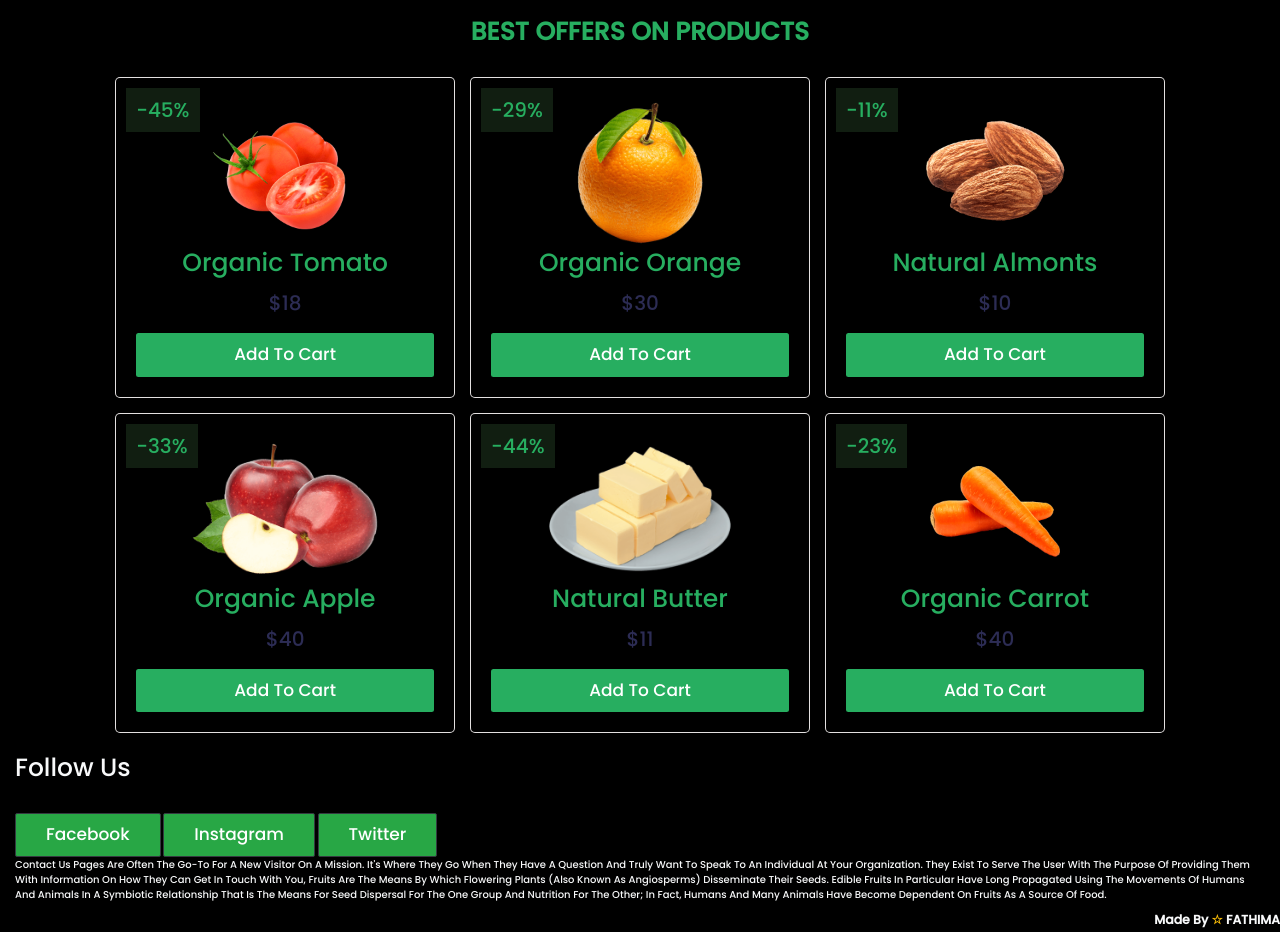
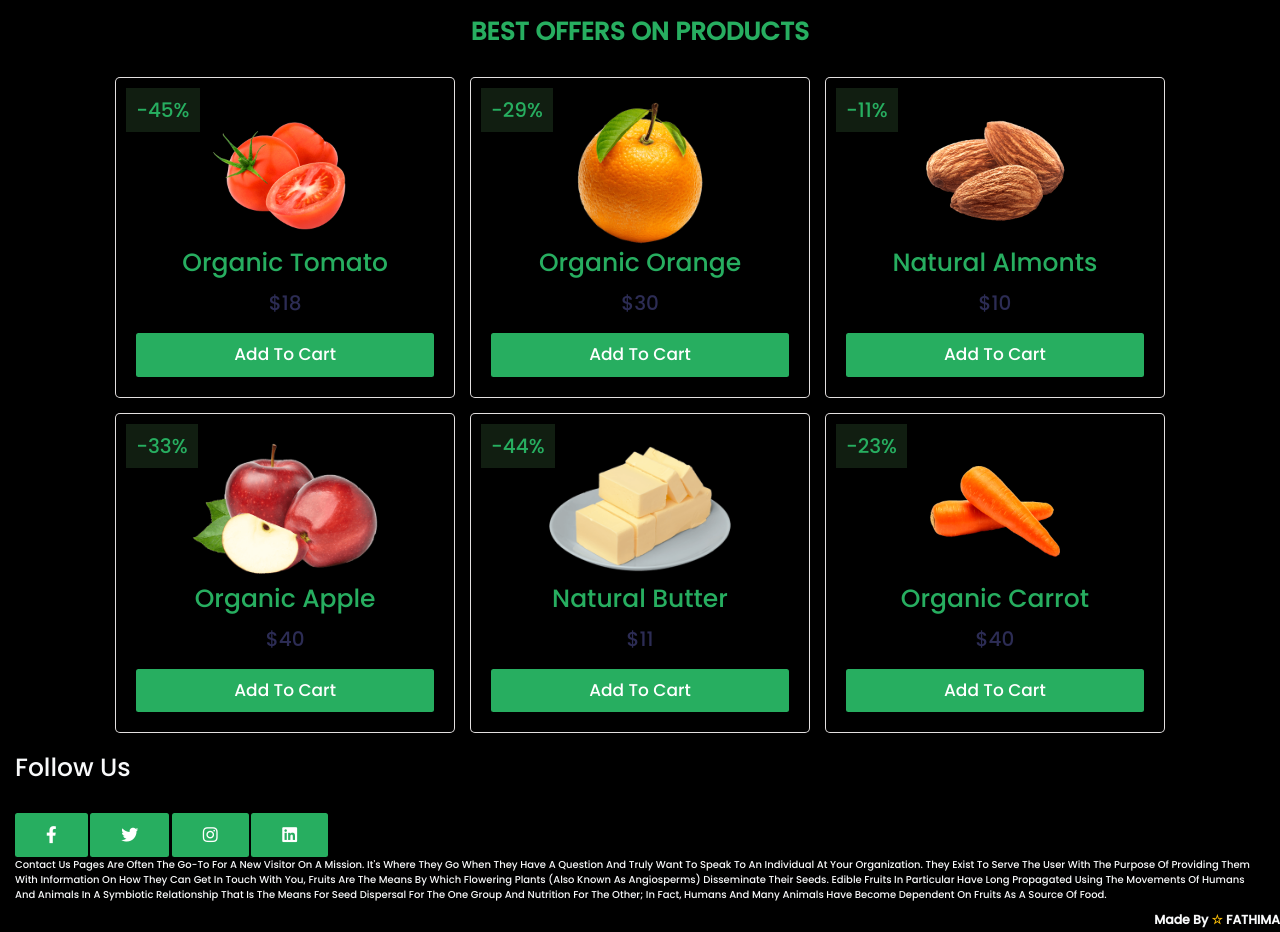
Before and after one commit to FATHIMAKADHOONM/exp-3, a plain HTML site: page product.html in a window 1280 px wide. Shown: the part 73-1005 px from the top of the page. Drawn offline with nearby package versions, Linux system fonts and the light colour scheme.

Commit message:
Update product.html

```diff
--- a/product.html
+++ b/product.html
@@ -6,6 +6,7 @@
     <meta charset="utf-8">
     <meta name="viewport" content="width=device-width, initial-scale=1, shrink-to-fit=no">
     <link rel="stylesheet" href="https://maxcdn.bootstrapcdn.com/bootstrap/3.3.7/css/bootstrap.min.css">
+    <link rel="stylesheet" href="https://cdnjs.cloudflare.com/ajax/libs/font-awesome/5.15.3/css/all.min.css">
     <!-- Bootstrap CSS -->
     <link rel="stylesheet" href="https://stackpath.bootstrapcdn.com/bootstrap/4.3.1/css/bootstrap.min.css" integrity="sha384-ggOyR0iXCbMQv3Xipma34MD+dH/1fQ784/j6cY/iJTQUOhcWr7x9JvoRxT2MZw1T" crossorigin="anonymous">
     <link rel="stylesheet" href="style.css">
@@ -150,9 +151,10 @@
 <footer>
       <div class="container-fluid text-light">
   <h1>Follow Us</h1><br>
-  <button type="button" class="btn btn-dark btn-sm bg-success">Facebook</button>
-  <button type="button" class="btn btn-dark btn-sm bg-success">Instagram</button>
-  <button type="button" class="btn btn-dark btn-sm bg-success">Twitter</button>
+        <a href="#" class="btn fab fa-facebook-f"></a>
+        <a href="#" class="btn fab fa-twitter"></a>
+        <a href="#" class="btn fab fa-instagram"></a>
+        <a href="#" class="btn fab fa-linkedin"></a>
   <p>Contact us pages are often the go-to for a new visitor on a mission. It's where they go when they have a question and truly want to speak to an individual at your organization. They exist to serve the user with the purpose of providing them with information on how they can get in touch with you, Fruits are the means by which flowering plants (also known as angiosperms) disseminate their seeds. Edible fruits in particular have long propagated using the movements of humans and animals in a symbiotic relationship that is the means for seed dispersal for the one group and nutrition for the other; in fact, humans and many animals have become dependent on fruits as a source of food.</p>
 
 
```
